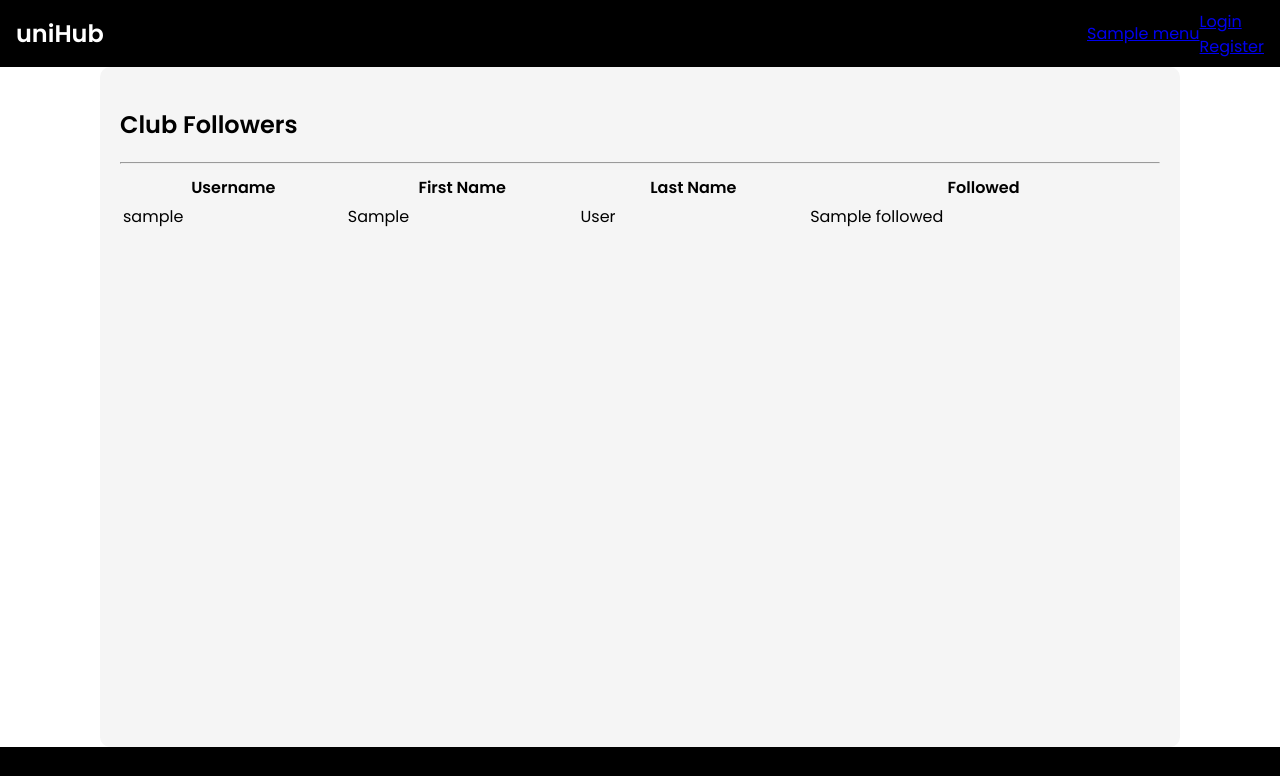
After one commit to zxc-daun/unihub-1, a Django app: template unihub/templates/club_admin_dash/show_followers.html in a window 1280 px wide. The commit adds this page. Shown: the top 776 px of the page. Run offline with Django 4.2, Linux system fonts and the light colour scheme; the template is opened without the code that fills it: most values are stand-ins (such as "Sample title", 1, 10 or a date in 2020); parts of the project's set-up code (start-up, migrations or seed data) failed here and were passed over; some libraries are stand-ins or nearby versions.

Commit message:
Club followers template

```diff
--- a/unihub/templates/club_admin_dash/create_club.html
+++ b/unihub/templates/club_admin_dash/create_club.html
@@ -60,7 +60,6 @@
         <button type="button" class="submit-button" id="submit-btn">Create Club</button>
         </div>
     </form>
-
 <script>
 document.addEventListener('DOMContentLoaded', () => {
   const submitForm = async (event) => {
--- /dev/null
+++ b/unihub/templates/club_admin_dash/show_followers.html
@@ -0,0 +1,41 @@
+{% extends 'unihub/base.html' %}
+
+{% block followers_content %}<style>
+    .club-followers {
+        margin: 0 auto;
+        width: 1080px;
+        display: flex;
+        flex-direction: column;
+        padding: 20px;
+        background-color: #f5f5f5;
+        border-radius: 10px;
+        min-height: 85vh;
+    }
+</style>
+    <section class="club-followers">
+        <div class="club-followers-title">
+            <h1>Club Followers</h1>
+            <hr>
+        </div>
+        <table class="club-followers-table">
+        <tr>
+            <th>Username</th>
+            <th>First Name</th>
+            <th>Last Name</th>
+            <th>Followed</th>
+        </tr>
+        {% for follower in followers %}
+            <tr>
+                <td>{{ follower.user.username }}</td>
+                <td>{{ follower.user.first_name }}</td>
+                <td>{{ follower.user.last_name }}</td>
+                <td>{{ follower.followed }}</td>
+            </tr>
+        {% empty %}
+            <tr>
+                <td>No followers found.</td>
+            </tr>
+        {% endfor %}
+    </table>
+</section>
+{% endblock %}
--- a/unihub/templates/unihub/base.html
+++ b/unihub/templates/unihub/base.html
@@ -28,6 +28,7 @@
         {% block main_content %}
             {% block sidebar %}{% endblock %}
             {% block club_content %}{% endblock %}
+            {% block followers_content %} {% endblock %}
         {% endblock %}
     {% endblock content %}
 
--- a/unihub/urls.py
+++ b/unihub/urls.py
@@ -20,6 +20,8 @@ urlpatterns = [
     path('club_admin_dashboard/', views.ClubAdminDashboardView.as_view(), name='club_admin_dashboard'),
     path("create-club/", CreateClubView.as_view(), name="create-club"),
     path('club_follow/', ClubFollowView.as_view(), name='club_follow'),
+    path('club/<slug:slug>/followers/', ShowClubFollowersView.as_view(), name='show-followers'),
+
 ]
 
 if settings.DEBUG:
```
Also changed, not shown: unihub/templates/club_admin_dash/club_admin_dashboard.html (+5 -3 lines), unihub/templates/club_admin_dash/club_management.html (+8 -8 lines), unihub/views.py (+18 -1 lines).
